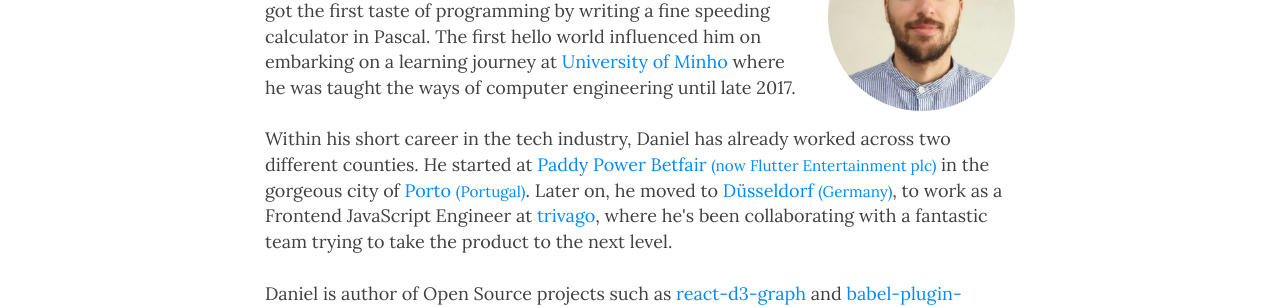
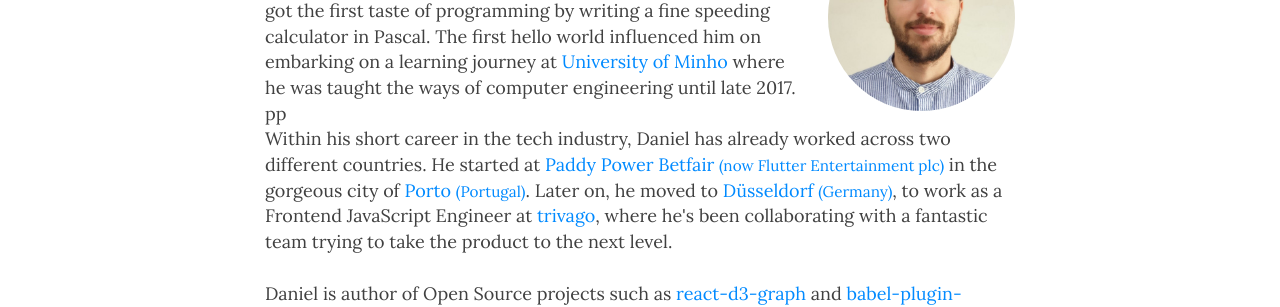
Before and after one commit to danielcaldas/oldblog, a Jekyll site: the page built from aboutme.md, in a window 1280 px wide and 1073 px high. Shown: the part 298-605 px from the top of the window. Built offline with Jekyll 4.4.1, drawn with Linux system fonts in a browser that asks for light colours; nearby versions of some CDN libraries.

Commit message:
Update aboutme.md

```diff
--- a/aboutme.md
+++ b/aboutme.md
@@ -15,9 +15,9 @@
     Portuguese software engineer born in <a href="https://en.wikipedia.org/wiki/Andorra" target="_blank" title="Wikipedia page of Andorra">Andorra</a> 1994. Since earlier developed a great team spirit and communication skills through an education profoundly based on team sports.
     In 2012 got the first taste of programming by writing a fine speeding calculator in Pascal.
     The first hello world influenced him on embarking on a learning journey at <a href="https://www.uminho.pt/EN" target="_blank" title="Official website of University of Minho, Braga, Portugal">University of Minho</a> where he was taught the ways of computer engineering until late 2017.
+    <br/>pp
     <br/>
-    <br/>
-    Within his short career in the tech industry, Daniel has already worked across two different counties. He started at <a href="https://en.wikipedia.org/wiki/Andorra" target="_blank" title="Wikipedia page of Flutter Entertainment">Paddy Power Betfair <small>(now Flutter Entertainment plc)</small></a> in the gorgeous city of <a href="https://en.wikipedia.org/wiki/Porto" target="_blank" title="Wikipedia page for Porto, city in Portugal">Porto <small>(Portugal)</small></a>. Later on, he moved to <a href="https://en.wikipedia.org/wiki/D%C3%BCsseldorf" target="_blank" title="Wikipedia page for, Dusseldorf, city in Germany">Düsseldorf <small>(Germany)</small></a>, to work as a Frontend JavaScript Engineer at <a href="https://www.trivago.com/" target="_blank" title="Find your ideal hotel and compare prices from different websites">trivago</a>, where he's been collaborating with a fantastic team trying to take the product to the next level.
+    Within his short career in the tech industry, Daniel has already worked across two different countries. He started at <a href="https://en.wikipedia.org/wiki/Andorra" target="_blank" title="Wikipedia page of Flutter Entertainment">Paddy Power Betfair <small>(now Flutter Entertainment plc)</small></a> in the gorgeous city of <a href="https://en.wikipedia.org/wiki/Porto" target="_blank" title="Wikipedia page for Porto, city in Portugal">Porto <small>(Portugal)</small></a>. Later on, he moved to <a href="https://en.wikipedia.org/wiki/D%C3%BCsseldorf" target="_blank" title="Wikipedia page for, Dusseldorf, city in Germany">Düsseldorf <small>(Germany)</small></a>, to work as a Frontend JavaScript Engineer at <a href="https://www.trivago.com/" target="_blank" title="Find your ideal hotel and compare prices from different websites">trivago</a>, where he's been collaborating with a fantastic team trying to take the product to the next level.
     <br/>
     <br/>
     Daniel is author of Open Source projects such as <a href="https://github.com/danielcaldas/react-d3-graph" target="_blank" title="Interactive and configurable graphs with react and d3 effortlessly">react-d3-graph</a> and <a href="https://github.com/danielcaldas/react-d3-graph" target="_blank" title="Compile cloudinary URLs at build time.">babel-plugin-cloudinary</a>. He learned a lot contributing to Open Source. He enjoys collaborating with nice and smart strangers around the world to solve problems, enhancing the world wide web a little bit every day.
```
